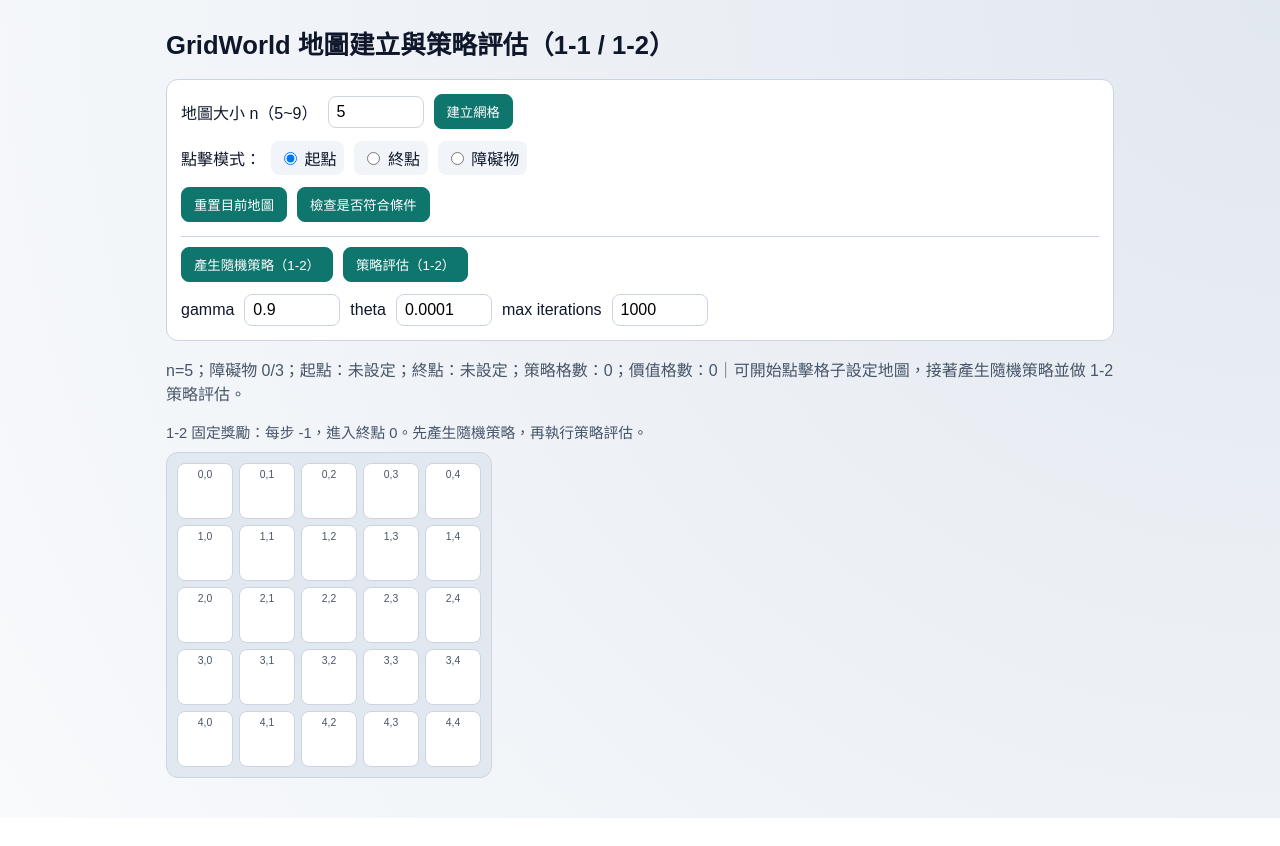
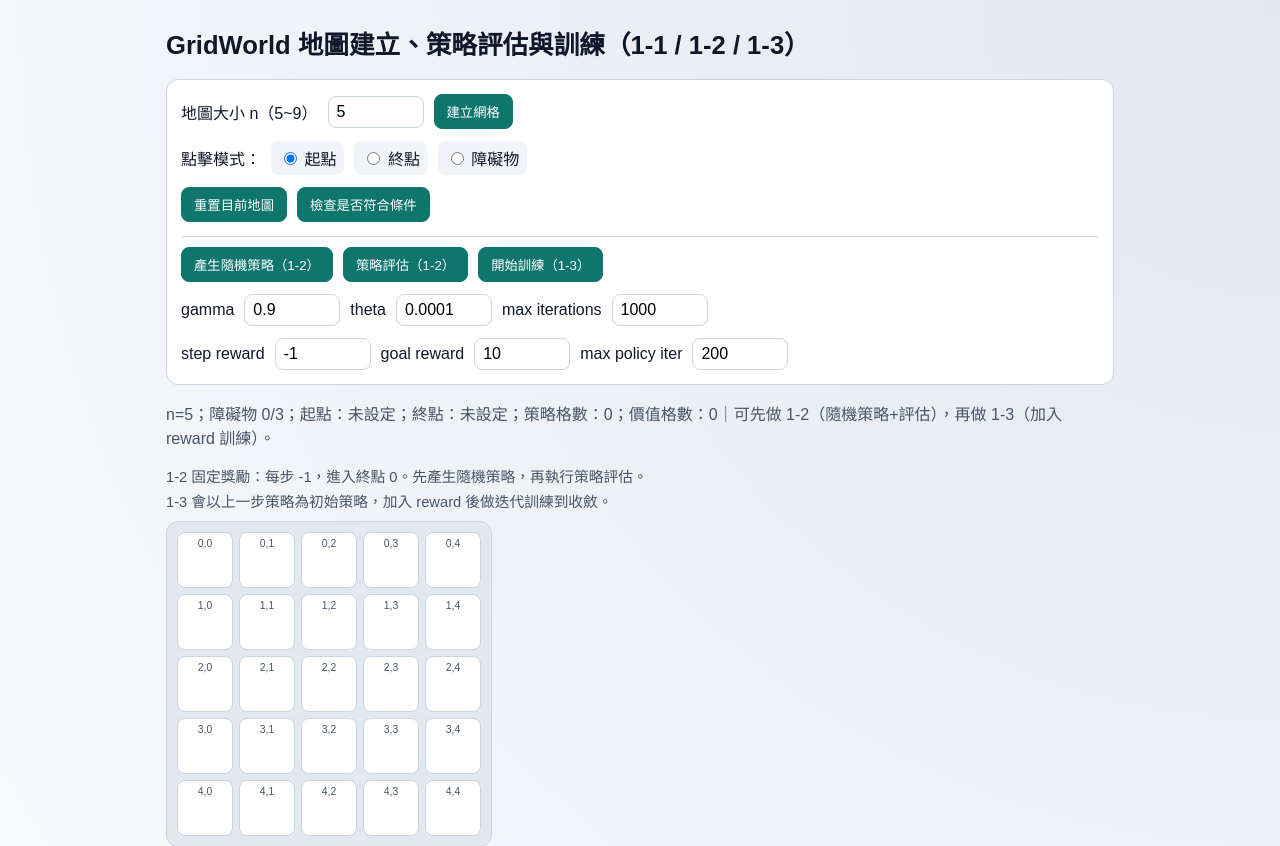
Before and after one commit to zytang71/G1-DRL-HW1-GridWorld, a Flask app: page / in a window 1280 px wide. Shown: the top 846 px of the page. Before the commit the page ends 818 px from the top, so only its background shows below. Run offline with Flask 3, Linux system fonts and the light colour scheme.

Commit message:
feat: 1-3完成

```diff
--- a/app.py
+++ b/app.py
@@ -92,6 +92,28 @@ def generate_random_policy(n: int, end: Tuple[int, int], obstacles: Set[Tuple[in
     return policy
 
 
+def normalize_policy(
+    n: int, end: Tuple[int, int], obstacles: Set[Tuple[int, int]], policy_payload: dict
+) -> Dict[str, str]:
+    policy: Dict[str, str] = {}
+    for r in range(n):
+        for c in range(n):
+            if (r, c) in obstacles or (r, c) == end:
+                continue
+            key = key_of(r, c)
+            action = policy_payload.get(key)
+            if action not in ACTIONS:
+                action = "up"
+            policy[key] = action
+    return policy
+
+
+def transition_reward(
+    nr: int, nc: int, end: Tuple[int, int], step_reward: float, goal_reward: float
+) -> float:
+    return goal_reward if (nr, nc) == end else step_reward
+
+
 def evaluate_policy(
     n: int,
     end: Tuple[int, int],
@@ -100,6 +122,8 @@ def evaluate_policy(
     gamma: float,
     theta: float,
     max_iterations: int,
+    step_reward: float,
+    goal_reward: float,
 ) -> Tuple[Dict[str, float], int, float, bool]:
     values: Dict[str, float] = {}
     for r in range(n):
@@ -130,8 +154,7 @@ def evaluate_policy(
                 nr, nc = move(n, r, c, action, obstacles)
                 next_key = key_of(nr, nc)
 
-                # 1-2 固定獎勵設定：每步 -1，進入終點獎勵 0。
-                reward = 0.0 if (nr, nc) == end else -1.0
+                reward = transition_reward(nr, nc, end, step_reward, goal_reward)
                 updated_value = reward + gamma * values[next_key]
 
                 delta = max(delta, abs(updated_value - values[current_key]))
@@ -146,6 +169,99 @@ def evaluate_policy(
     return values, max_iterations, final_delta, converged
 
 
+def improve_policy(
+    n: int,
+    end: Tuple[int, int],
+    obstacles: Set[Tuple[int, int]],
+    values: Dict[str, float],
+    old_policy: Dict[str, str],
+    gamma: float,
+    step_reward: float,
+    goal_reward: float,
+) -> Tuple[Dict[str, str], bool]:
+    new_policy: Dict[str, str] = {}
+    stable = True
+
+    for r in range(n):
+        for c in range(n):
+            if (r, c) in obstacles or (r, c) == end:
+                continue
+
+            state_key = key_of(r, c)
+            old_action = old_policy.get(state_key, "up")
+            best_action = old_action if old_action in ACTIONS else "up"
+            best_q = float("-inf")
+
+            for action in ACTIONS:
+                nr, nc = move(n, r, c, action, obstacles)
+                next_key = key_of(nr, nc)
+                reward = transition_reward(nr, nc, end, step_reward, goal_reward)
+                q = reward + gamma * values[next_key]
+                if q > best_q:
+                    best_q = q
+                    best_action = action
+
+            new_policy[state_key] = best_action
+            if best_action != old_action:
+                stable = False
+
+    return new_policy, stable
+
+
+def train_policy_iteration(
+    n: int,
+    end: Tuple[int, int],
+    obstacles: Set[Tuple[int, int]],
+    initial_policy: Dict[str, str],
+    gamma: float,
+    theta: float,
+    step_reward: float,
+    goal_reward: float,
+    max_policy_iterations: int,
+    max_eval_iterations: int,
+) -> Tuple[Dict[str, str], Dict[str, float], int, int, float, bool]:
+    policy = initial_policy.copy()
+    values: Dict[str, float] = {}
+    total_eval_iterations = 0
+    final_delta = 0.0
+    policy_iterations = 0
+    converged = False
+
+    for outer_iter in range(1, max_policy_iterations + 1):
+        values, eval_iters, delta, _ = evaluate_policy(
+            n=n,
+            end=end,
+            obstacles=obstacles,
+            policy=policy,
+            gamma=gamma,
+            theta=theta,
+            max_iterations=max_eval_iterations,
+            step_reward=step_reward,
+            goal_reward=goal_reward,
+        )
+        total_eval_iterations += eval_iters
+        final_delta = delta
+
+        improved_policy, stable = improve_policy(
+            n=n,
+            end=end,
+            obstacles=obstacles,
+            values=values,
+            old_policy=policy,
+            gamma=gamma,
+            step_reward=step_reward,
+            goal_reward=goal_reward,
+        )
+        policy = improved_policy
+        policy_iterations = outer_iter
+
+        if stable:
+            converged = True
+            break
+
+    return policy, values, policy_iterations, total_eval_iterations, final_delta, converged
+
+
 @app.route("/")
 def index():
     return render_template("index.html")
@@ -157,7 +273,7 @@ def validate_grid():
     _, error = validate_and_normalize_grid(payload)
     if error:
         return jsonify({"ok": False, "message": error}), 400
-    return jsonify({"ok": True, "message": "地圖設定完成，可進入 1-2 策略顯示與價值評估。"})
+    return jsonify({"ok": True, "message": "地圖設定完成，可進入 1-2/1-3。"})
 
 
 @app.post("/api/generate-policy")
@@ -197,10 +313,14 @@ def evaluate_policy_api():
         n=normalized["n"],
         end=normalized["end"],
         obstacles=normalized["obstacles"],
-        policy=policy,
+        policy=normalize_policy(
+            normalized["n"], normalized["end"], normalized["obstacles"], policy
+        ),
         gamma=float(gamma),
         theta=float(theta),
         max_iterations=max_iterations,
+        step_reward=-1.0,
+        goal_reward=0.0,
     )
     return jsonify(
         {
@@ -216,5 +336,75 @@ def evaluate_policy_api():
     )
 
 
+@app.post("/api/train-policy")
+def train_policy_api():
+    payload = request.get_json(silent=True) or {}
+    normalized, error = validate_and_normalize_grid(payload)
+    if error:
+        return jsonify({"ok": False, "message": error}), 400
+
+    policy_payload = payload.get("policy")
+    if not isinstance(policy_payload, dict):
+        return jsonify({"ok": False, "message": "請先提供初始策略（可先執行 1-2）。"}), 400
+
+    gamma = payload.get("gamma", 0.9)
+    theta = payload.get("theta", 1e-4)
+    step_reward = payload.get("step_reward", -1.0)
+    goal_reward = payload.get("goal_reward", 10.0)
+    max_eval_iterations = payload.get("max_eval_iterations", 1000)
+    max_policy_iterations = payload.get("max_policy_iterations", 200)
+
+    if not isinstance(gamma, (float, int)) or gamma < 0 or gamma > 1:
+        return jsonify({"ok": False, "message": "gamma 必須介於 0 到 1。"}), 400
+    if not isinstance(theta, (float, int)) or theta <= 0:
+        return jsonify({"ok": False, "message": "theta 必須大於 0。"}), 400
+    if not isinstance(step_reward, (float, int)):
+        return jsonify({"ok": False, "message": "step_reward 必須是數值。"}), 400
+    if not isinstance(goal_reward, (float, int)):
+        return jsonify({"ok": False, "message": "goal_reward 必須是數值。"}), 400
+    if not isinstance(max_eval_iterations, int) or max_eval_iterations <= 0:
+        return jsonify({"ok": False, "message": "max_eval_iterations 必須為正整數。"}), 400
+    if not isinstance(max_policy_iterations, int) or max_policy_iterations <= 0:
+        return jsonify({"ok": False, "message": "max_policy_iterations 必須為正整數。"}), 400
+
+    initial_policy = normalize_policy(
+        normalized["n"], normalized["end"], normalized["obstacles"], policy_payload
+    )
+    (
+        trained_policy,
+        values,
+        policy_iterations,
+        eval_iterations,
+        delta,
+        converged,
+    ) = train_policy_iteration(
+        n=normalized["n"],
+        end=normalized["end"],
+        obstacles=normalized["obstacles"],
+        initial_policy=initial_policy,
+        gamma=float(gamma),
+        theta=float(theta),
+        step_reward=float(step_reward),
+        goal_reward=float(goal_reward),
+        max_policy_iterations=max_policy_iterations,
+        max_eval_iterations=max_eval_iterations,
+    )
+
+    return jsonify(
+        {
+            "ok": True,
+            "policy": trained_policy,
+            "values": values,
+            "policy_iterations": policy_iterations,
+            "eval_iterations": eval_iterations,
+            "delta": delta,
+            "converged": converged,
+            "message": "1-3 訓練完成。"
+            if converged
+            else "達到最大策略迭代次數，尚未完全收斂。",
+        }
+    )
+
+
 if __name__ == "__main__":
     app.run(debug=True)
--- a/static/app.js
+++ b/static/app.js
@@ -5,9 +5,13 @@ const resetBtn = document.getElementById("reset-btn");
 const validateBtn = document.getElementById("validate-btn");
 const generatePolicyBtn = document.getElementById("generate-policy-btn");
 const evaluatePolicyBtn = document.getElementById("evaluate-policy-btn");
+const trainPolicyBtn = document.getElementById("train-policy-btn");
 const gammaInput = document.getElementById("gamma-input");
 const thetaInput = document.getElementById("theta-input");
 const maxIterInput = document.getElementById("max-iter-input");
+const stepRewardInput = document.getElementById("step-reward-input");
+const goalRewardInput = document.getElementById("goal-reward-input");
+const maxPolicyIterInput = document.getElementById("max-policy-iter-input");
 const statusLine = document.getElementById("status-line");
 
 const actionToArrow = {
@@ -247,6 +251,62 @@ async function evaluatePolicy() {
   );
 }
 
+async function trainPolicy() {
+  if (Object.keys(state.policy).length === 0) {
+    updateStatus("請先產生隨機策略（1-2）。");
+    return;
+  }
+
+  const gamma = Number(gammaInput.value);
+  const theta = Number(thetaInput.value);
+  const maxEvalIterations = Number(maxIterInput.value);
+  const stepReward = Number(stepRewardInput.value);
+  const goalReward = Number(goalRewardInput.value);
+  const maxPolicyIterations = Number(maxPolicyIterInput.value);
+
+  if (!Number.isFinite(gamma) || gamma < 0 || gamma > 1) {
+    updateStatus("gamma 需介於 0 到 1。");
+    return;
+  }
+  if (!Number.isFinite(theta) || theta <= 0) {
+    updateStatus("theta 必須大於 0。");
+    return;
+  }
+  if (!Number.isInteger(maxEvalIterations) || maxEvalIterations <= 0) {
+    updateStatus("max iterations 必須為正整數。");
+    return;
+  }
+  if (!Number.isFinite(stepReward) || !Number.isFinite(goalReward)) {
+    updateStatus("step reward / goal reward 必須為數值。");
+    return;
+  }
+  if (!Number.isInteger(maxPolicyIterations) || maxPolicyIterations <= 0) {
+    updateStatus("max policy iter 必須為正整數。");
+    return;
+  }
+
+  const payload = {
+    ...buildPayload(),
+    policy: state.policy,
+    gamma,
+    theta,
+    step_reward: stepReward,
+    goal_reward: goalReward,
+    max_eval_iterations: maxEvalIterations,
+    max_policy_iterations: maxPolicyIterations,
+  };
+  const result = await postJson("/api/train-policy", payload);
+
+  state.policy = result.policy || {};
+  state.values = result.values || {};
+  renderGrid();
+  updateStatus(
+    `${result.message} policy_iters=${result.policy_iterations}，eval_iters=${result.eval_iterations}，delta=${Number(
+      result.delta
+    ).toExponential(3)}，converged=${result.converged}`
+  );
+}
+
 buildGridBtn.addEventListener("click", () => {
   const nValue = Number(nInput.value);
   if (!Number.isInteger(nValue) || nValue < 5 || nValue > 9) {
@@ -285,5 +345,13 @@ evaluatePolicyBtn.addEventListener("click", async () => {
   }
 });
 
+trainPolicyBtn.addEventListener("click", async () => {
+  try {
+    await trainPolicy();
+  } catch (error) {
+    updateStatus(`訓練失敗：${error.message}`);
+  }
+});
+
 renderGrid();
-updateStatus("可開始點擊格子設定地圖，接著產生隨機策略並做 1-2 策略評估。");
+updateStatus("可先做 1-2（隨機策略+評估），再做 1-3（加入 reward 訓練）。");
--- a/templates/index.html
+++ b/templates/index.html
@@ -3,12 +3,12 @@
   <head>
     <meta charset="UTF-8" />
     <meta name="viewport" content="width=device-width, initial-scale=1.0" />
-    <title>GridWorld 1-1 / 1-2</title>
+    <title>GridWorld 1-1 / 1-2 / 1-3</title>
     <link rel="stylesheet" href="{{ url_for('static', filename='style.css') }}" />
   </head>
   <body>
     <main class="container">
-      <h1>GridWorld 地圖建立與策略評估（1-1 / 1-2）</h1>
+      <h1>GridWorld 地圖建立、策略評估與訓練（1-1 / 1-2 / 1-3）</h1>
 
       <section class="controls">
         <div class="row">
@@ -34,6 +34,7 @@
         <div class="row">
           <button id="generate-policy-btn" type="button">產生隨機策略（1-2）</button>
           <button id="evaluate-policy-btn" type="button">策略評估（1-2）</button>
+          <button id="train-policy-btn" type="button">開始訓練（1-3）</button>
         </div>
 
         <div class="row">
@@ -44,6 +45,15 @@
           <label for="max-iter-input">max iterations</label>
           <input id="max-iter-input" type="number" min="1" step="1" value="1000" />
         </div>
+
+        <div class="row">
+          <label for="step-reward-input">step reward</label>
+          <input id="step-reward-input" type="number" step="0.1" value="-1" />
+          <label for="goal-reward-input">goal reward</label>
+          <input id="goal-reward-input" type="number" step="0.1" value="10" />
+          <label for="max-policy-iter-input">max policy iter</label>
+          <input id="max-policy-iter-input" type="number" min="1" step="1" value="200" />
+        </div>
       </section>
 
       <section class="status">
@@ -51,6 +61,7 @@
         <p class="hint">
           1-2 固定獎勵：每步 -1，進入終點 0。先產生隨機策略，再執行策略評估。
         </p>
+        <p class="hint">1-3 會以上一步策略為初始策略，加入 reward 後做迭代訓練到收斂。</p>
       </section>
 
       <section class="grid-wrapper">
```
